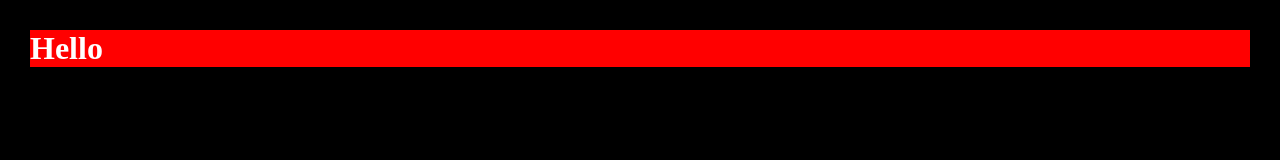
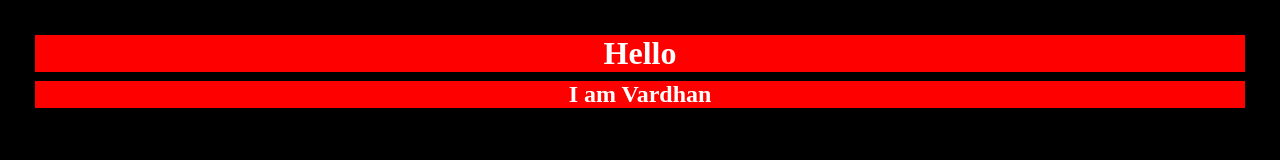
Before and after one commit to Vardhan-goud/git-1, a plain HTML site: page index.html in a window 1280 px wide. Drawn offline with Linux system fonts and the light colour scheme.

Commit message:
added h2

```diff
--- a/index.html
+++ b/index.html
@@ -5,5 +5,6 @@
     </head>
     <body>
         <h1>Hello</h1>
+        <h2>I am Vardhan</h2>
     </body>
 </html>
--- a/styles1.css
+++ b/styles1.css
@@ -4,8 +4,9 @@ body
     color:white;
     padding:20px;
 }
-h1{
+h1,h2{
     background-color: red;
     border:2px solid black;
-    margin:auto;
+    margin: 5px ;
+    text-align:center;
 }
```
